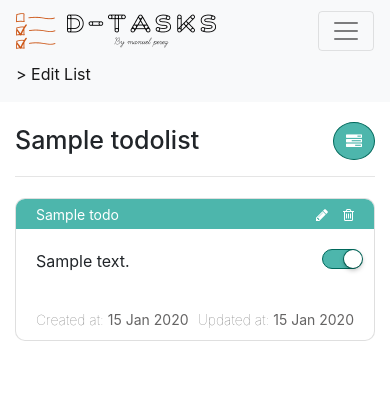
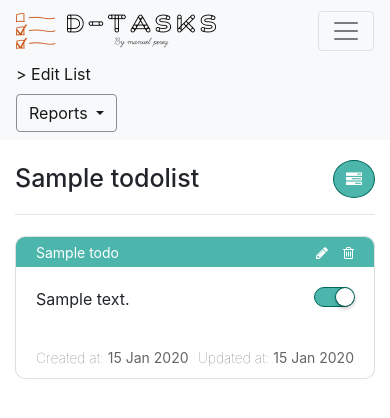
Before and after one commit to mperezlamadrid/dtasks, a Django app: page /list/1/ in a window 390 px wide, after a click that opens the changed part. Shown: the top 418 px of the page. Run offline with Django 3.2, Linux system fonts and the light colour scheme; tables that the repository leaves empty hold one stand-in row (values such as "Sample post"); some libraries are stand-ins or nearby versions.

Commit message:
templates completed

```diff
--- a/app/static/app/css/general.css
+++ b/app/static/app/css/general.css
@@ -102,7 +102,7 @@
     width: 10%;
 }
 
-.task-checkbox form{
+.task-checkbox label{
     float: right;
 }
 
@@ -163,8 +163,37 @@
     float: right;
 }
 
+button.btn-secondary, button.btn-secondary:hover, .show>.btn.btn-secondary.dropdown-toggle{
+    color: rgba(0,0,0,.9);
+    background-color: #f8f9fa;
+    border-color: #868e96;
+}
+
+#reports-dropdown .dropdown-menu.show{
+    right: 0;
+    left: initial;
+    width: 340px;
+}
+
+#reports-dropdown .dropdown-menu a{
+    color: rgba(0,0,0,.9);
+}
+
+#reports-dropdown .dropdown-menu a:hover{
+    background-color: #e0e0e0;
+}
+
+#reports-dropdown button{
+    cursor: pointer;
+}
+
 /* MEDIA QUERY */
-@media (max-width: 950px) {
+@media (max-width: 991px) {
+    #reports-dropdown .dropdown-menu.show{
+        right: initial;
+        left: 0;
+        width: 340px;
+    }
 }
 
 
--- a/app/templates/app/todolist_detail.html
+++ b/app/templates/app/todolist_detail.html
@@ -6,6 +6,19 @@
     <a class="nav-link" href="{% url 'app:update_list' todolist.id %}">> Edit List<span class="sr-only">(current)</span></a>
 </li>
 {% endblock extra_nav %}
+
+{% block reports %}
+<div id="reports-dropdown" class="dropdown">
+    <button class="btn btn-secondary dropdown-toggle" type="button" id="dropdownMenuButton" data-toggle="dropdown" aria-haspopup="true" aria-expanded="false">
+        Reports
+    </button>
+    <div class="dropdown-menu" aria-labelledby="dropdownMenuButton">
+        <a class="nav-link" href="{% url 'app:update_list' todolist.id %}">Tasks completed this month<span class="sr-only">(current)</span></a>
+        <a class="nav-link" href="{% url 'app:update_list' todolist.id %}">Pending Tasks<span class="sr-only">(current)</span></a>
+        <a class="nav-link" href="{% url 'app:update_list' todolist.id %}">Pending Tasks for more than one month<span class="sr-only">(current)</span></a>
+    </div>
+</div>
+{% endblock reports %}
 
 {% block container %}
 <div id="list-detail">
--- a/templates/application.html
+++ b/templates/application.html
@@ -57,6 +57,8 @@
                         <input class="form-control mr-sm-2" type="text" placeholder="Search" aria-label="Search">
                         <button class="btn btn-outline-success my-2 my-sm-0" type="submit">Search</button>
                     </form> -->
+                    {% block reports %}
+                    {% endblock %}
                 </div>
             </div>
         </nav>
```
